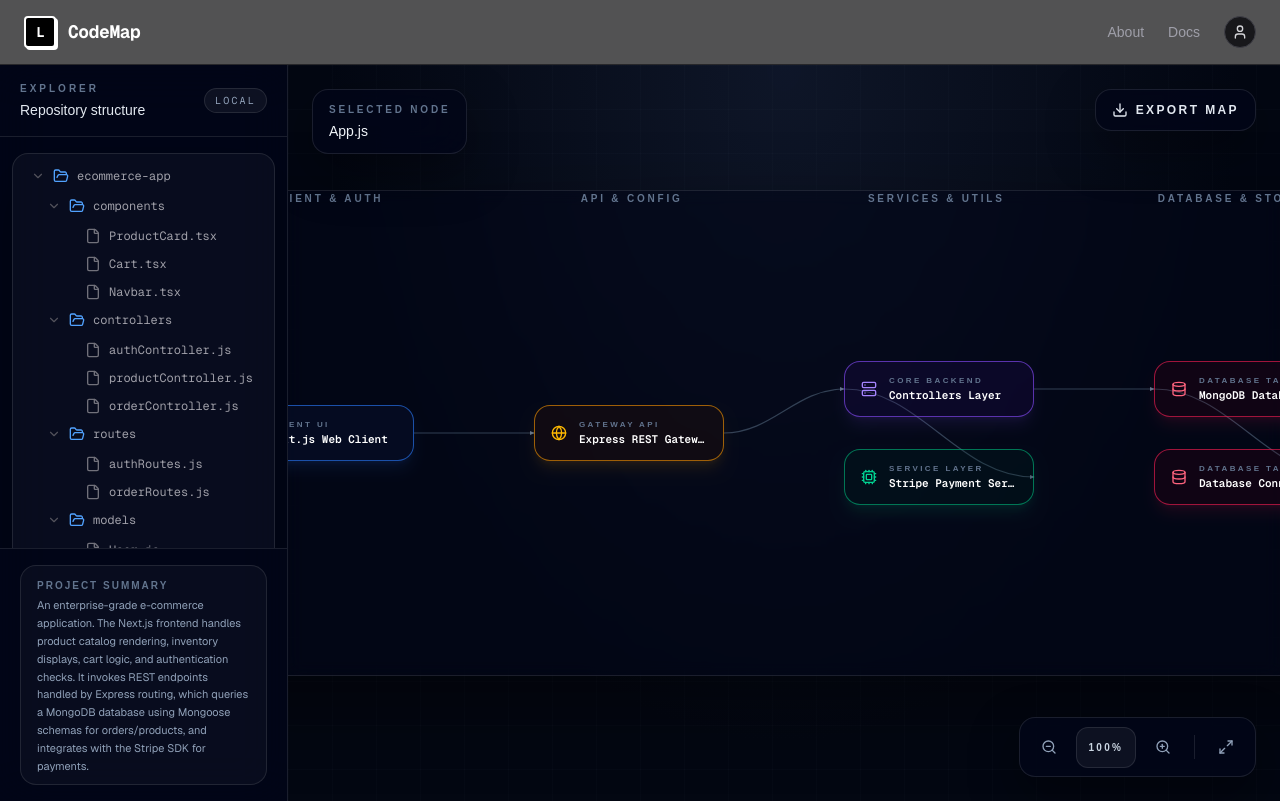
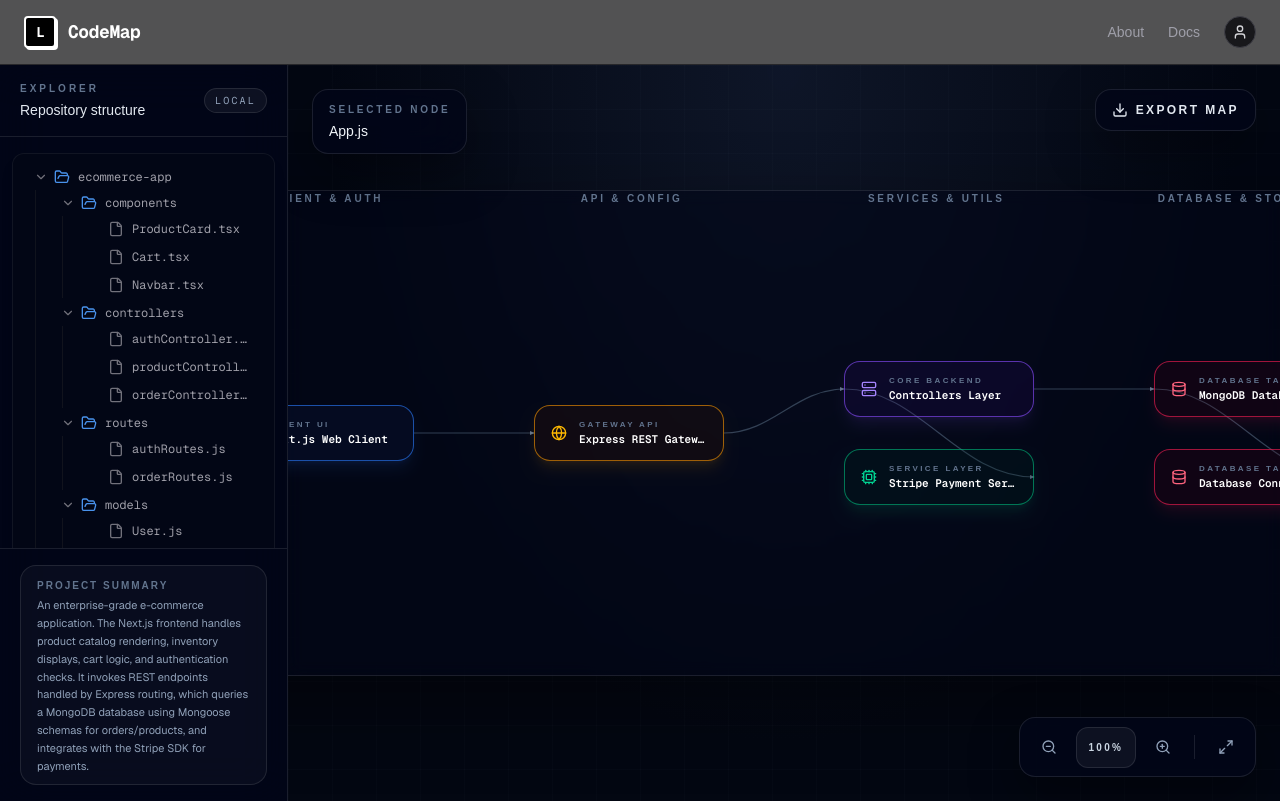
Before and after one commit to rajvirxai/CodeMap-AI-Powered-Code-to-Architecture-Visualizer, a Next.js app in the folder frontend/: page /dashboard in a window 1280 px wide. Built offline with nearby package versions, Linux system fonts and the light colour scheme.

Commit message:
Refactor sidebar file explorer collapsible logic and UI polish

```diff
--- a/frontend/src/app/dashboard/page.tsx
+++ b/frontend/src/app/dashboard/page.tsx
@@ -7,7 +7,6 @@ import {
   FolderOpen,
   File,
   ChevronRight,
-  ChevronDown,
   Download,
   ZoomIn,
   ZoomOut,
@@ -281,35 +280,43 @@ function DashboardContent() {
       <div className="select-none">
         <div
           onClick={handleClick}
-          className={`flex items-center gap-2 py-1.5 px-2.5 rounded-md cursor-pointer transition-colors ${
+          className={`flex items-center gap-2 py-1 px-2.5 rounded-md cursor-pointer transition-all duration-150 border border-transparent ${
             activeFile === node.name
-              ? 'bg-zinc-800 text-white font-medium'
-              : 'text-zinc-400 hover:text-zinc-200 hover:bg-zinc-900/50'
+              ? 'bg-zinc-800/80 text-white font-medium shadow-sm border-zinc-700/40'
+              : 'text-zinc-400 hover:text-zinc-200 hover:bg-zinc-900/30'
           }`}
-          style={{ paddingLeft: `${depth * 16 + 10}px` }}
         >
           {isFolder ? (
-            <>
-              <span className="text-zinc-600">
-                {isOpen ? <ChevronDown className="w-3.5 h-3.5" /> : <ChevronRight className="w-3.5 h-3.5" />}
-              </span>
-              <span className="text-blue-400">
+            <div className="flex items-center gap-1.5 shrink-0">
+              <ChevronRight
+                className={`w-3.5 h-3.5 text-zinc-500 transition-transform duration-200 ${
+                  isOpen ? 'rotate-90 text-zinc-400' : ''
+                }`}
+              />
+              <span className="text-blue-400/90">
                 {isOpen ? <FolderOpen className="w-4 h-4" /> : <Folder className="w-4 h-4" />}
               </span>
-            </>
+            </div>
           ) : (
-            <>
-              <span className="w-3.5" /> {/* Spacer instead of chevron */}
+            <div className="flex items-center gap-1.5 shrink-0">
+              <span className="w-3.5" /> {/* Spacer to align with chevron */}
               <span className="text-zinc-500">
                 <File className="w-4 h-4" />
               </span>
-            </>
+            </div>
           )}
-          <span className="text-xs font-mono">{node.name}</span>
+          <span className="text-xs font-mono truncate">{node.name}</span>
         </div>
 
-        {isFolder && isOpen && node.children && (
-          <div className="mt-0.5">
+        {isFolder && node.children && (
+          <div
+            className="ml-3 pl-3.5 border-l border-zinc-800/40 space-y-0.5 transition-all duration-300 ease-in-out overflow-hidden"
+            style={{
+              maxHeight: isOpen ? '5000px' : '0px',
+              opacity: isOpen ? 1 : 0,
+              pointerEvents: isOpen ? 'auto' : 'none'
+            }}
+          >
             {node.children.map((child, idx) => (
               <DirectoryNode key={idx} node={child} depth={depth + 1} />
             ))}
@@ -318,6 +325,7 @@ function DashboardContent() {
       </div>
     );
   };
+
 
   // Node type mapper for UI styling, labels, and icons
   const getNodeTypeConfig = (type: string) => {
@@ -564,7 +572,7 @@ function DashboardContent() {
           </div>
 
           <div className="flex-1 overflow-y-auto px-3 py-4">
-            <div className="rounded-2xl border border-white/10 bg-white/[0.03] p-2 shadow-[0_20px_60px_rgba(0,0,0,0.25)]">
+            <div className="rounded-xl border border-white/[0.06] bg-[#090d16]/30 p-2.5 shadow-lg">
               {treeData ? (
                 <DirectoryNode node={treeData} depth={0} />
               ) : (
```
